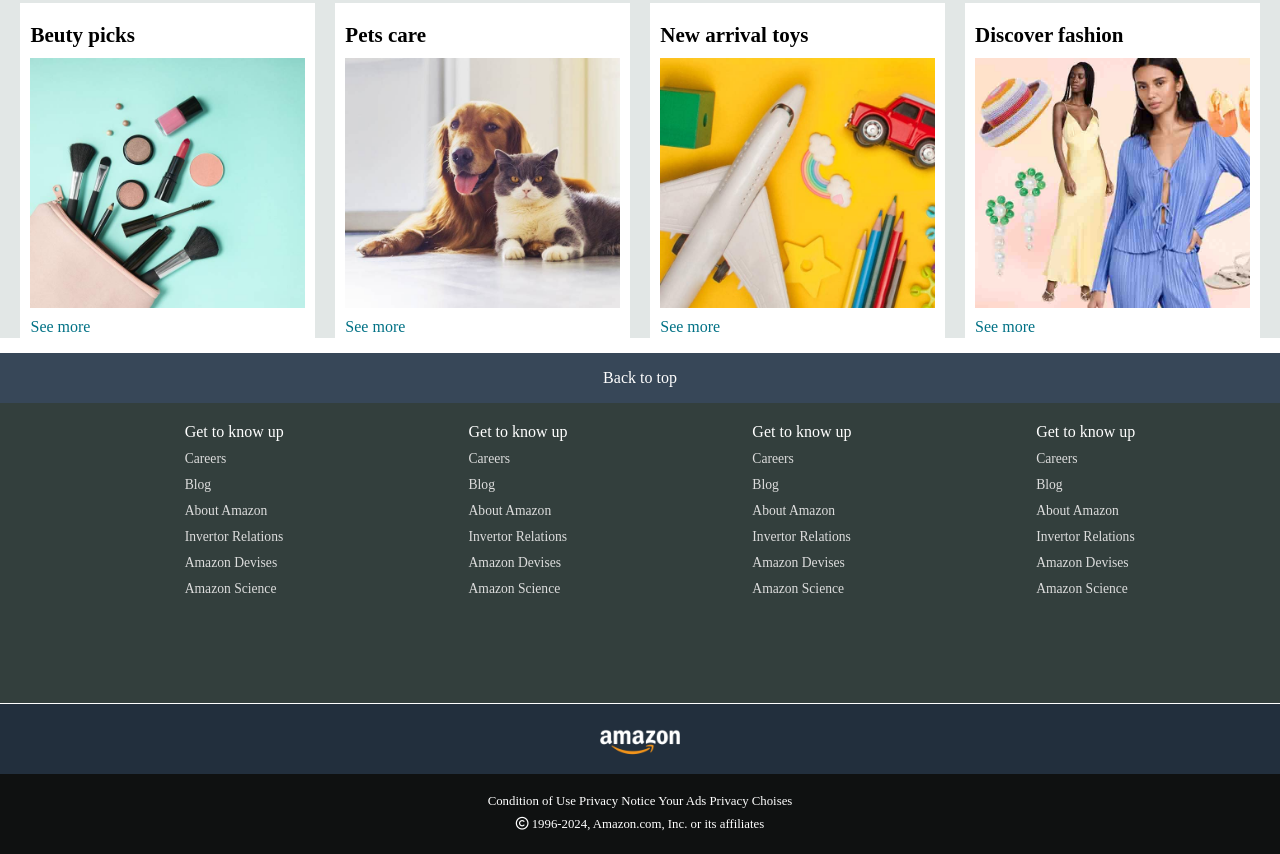
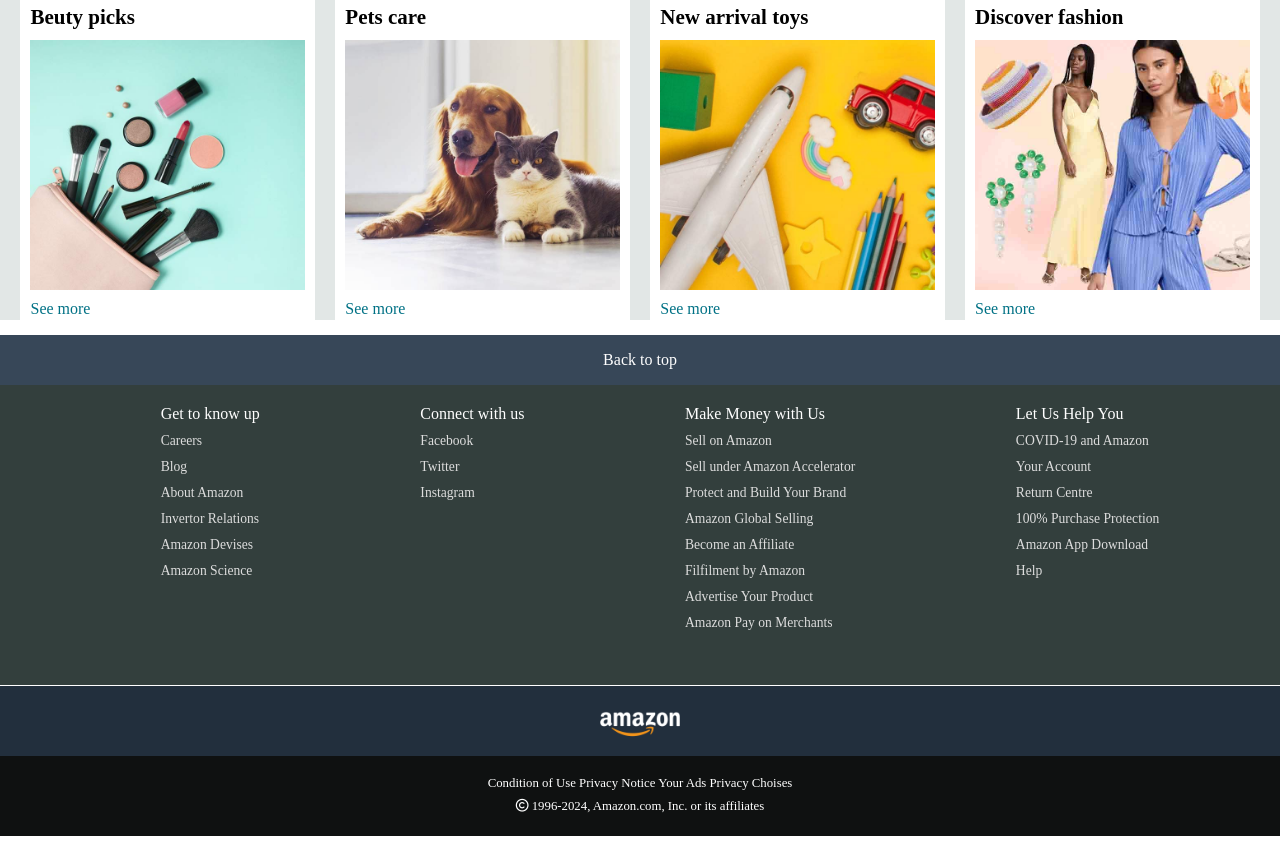
Before and after one commit to Sandeepgupta43/Amazon-Clone, a plain HTML site: page index.html in a window 1280 px wide. Shown: the part 840-1694 px from the top of the page. Drawn offline with Linux system fonts and the light colour scheme.

Commit message:
Update index.html

```diff
--- a/index.html
+++ b/index.html
@@ -1,4 +1,4 @@
--<!DOCTYPE html>
+<!DOCTYPE html>
 <html lang="en">
 <head>
     <meta charset="UTF-8">
@@ -157,31 +157,31 @@
                 <a>Amazon Science</a>
             </ul>
             <ul>
-                <p>Get to know up</p>
-                <a>Careers</a>
-                <a>Blog</a>
-                <a>About Amazon</a>
-                <a>Invertor Relations</a>
-                <a>Amazon Devises</a>
-                <a>Amazon Science</a>
+                <p>Connect with us</p>
+                <a>Facebook</a>
+                <a>Twitter</a>
+                <a>Instagram</a>
+
             </ul>
             <ul>
-                <p>Get to know up</p>
-                <a>Careers</a>
-                <a>Blog</a>
-                <a>About Amazon</a>
-                <a>Invertor Relations</a>
-                <a>Amazon Devises</a>
-                <a>Amazon Science</a>
+                <p>Make Money with Us</p>
+                <a>Sell on Amazon</a>
+                <a>Sell under Amazon Accelerator</a>
+                <a>Protect and Build Your Brand</a>
+                <a>Amazon Global Selling</a>
+                <a>Become an Affiliate</a>
+                <a>Filfilment by Amazon</a>
+                <a>Advertise Your Product</a>
+                <a>Amazon Pay on Merchants</a>
             </ul>
             <ul>
-                <p>Get to know up</p>
-                <a>Careers</a>
-                <a>Blog</a>
-                <a>About Amazon</a>
-                <a>Invertor Relations</a>
-                <a>Amazon Devises</a>
-                <a>Amazon Science</a>
+                <p>Let Us Help You</p>
+                <a>COVID-19 and Amazon</a>
+                <a>Your Account</a>
+                <a>Return Centre</a>
+                <a>100% Purchase Protection</a>
+                <a>Amazon App Download</a>
+                <a>Help</a>
             </ul>
         </div>
 
```
